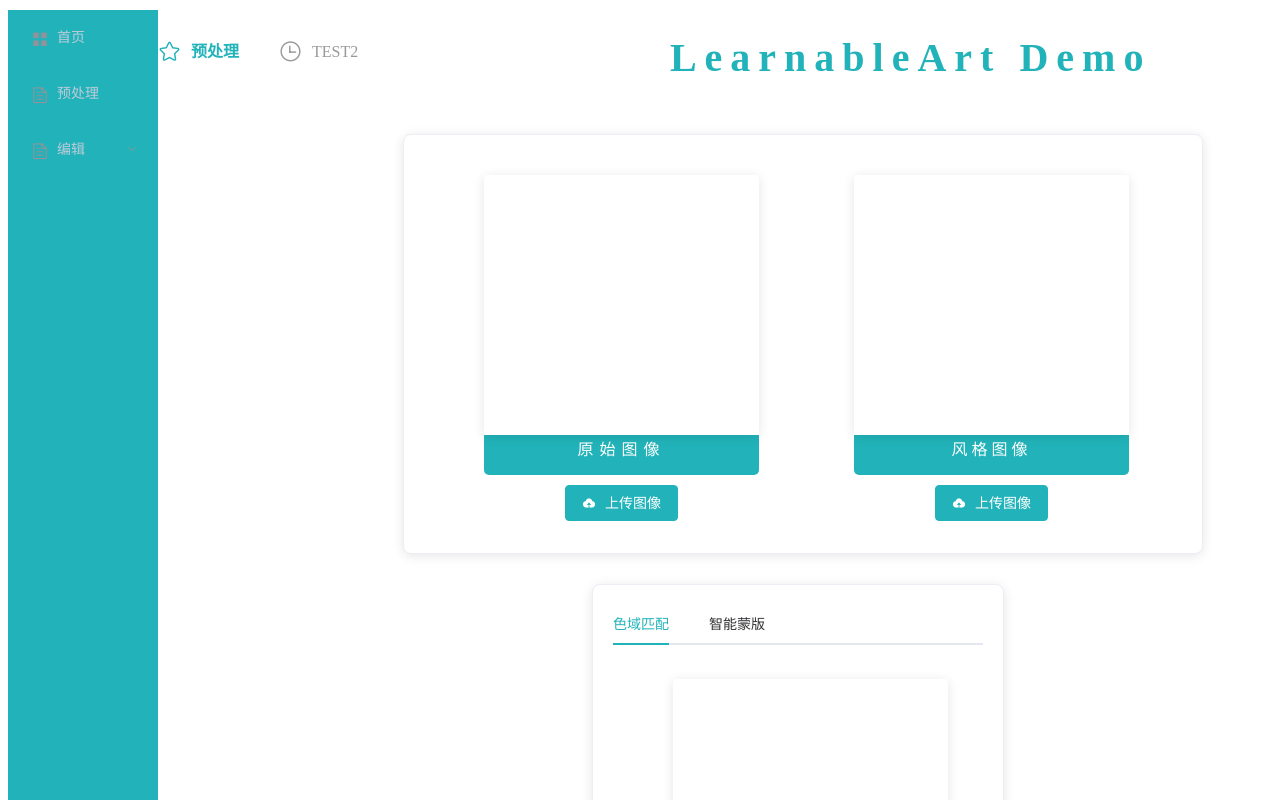
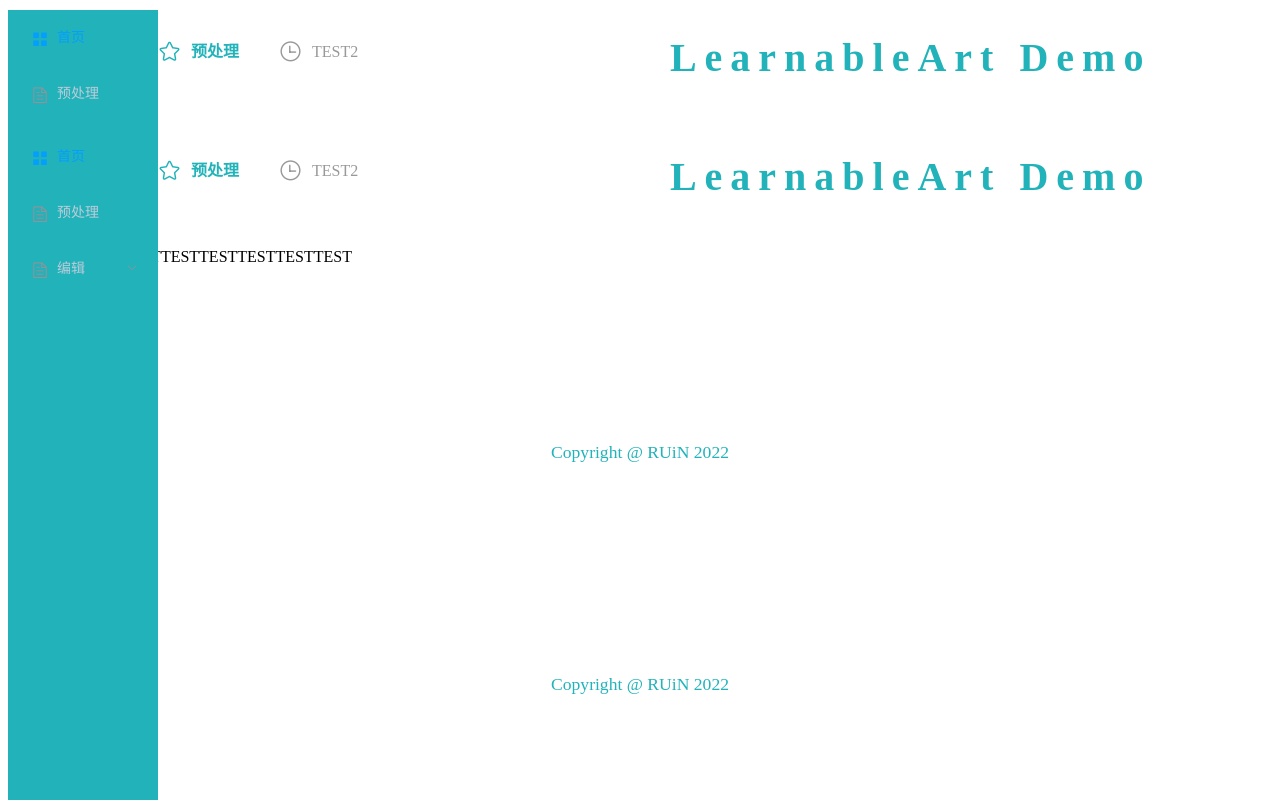
Before and after one commit to RUiN-jiarun/LearnableArt, a Vue app in the folder frontend/: page /#/home in a window 1280 px wide. Shown: the top 800 px of the page. Built offline with nearby package versions, Linux system fonts and the light colour scheme.

Commit message:
router test v2

```diff
--- a/frontend/src/App.vue
+++ b/frontend/src/App.vue
@@ -1,9 +1,9 @@
 <template>
   <div id="app">
-    <app-home></app-home>
+    <app-sidebar></app-sidebar>
     <app-header></app-header>
-
-    <app-content></app-content>
+    <router-view></router-view>
+    <!-- <app-content></app-content> -->
     <app-footer></app-footer>
   </div>
 </template>
@@ -12,9 +12,9 @@
 import Header from "./components/Header";
 import Footer from "./components/Footer";
 import Content from "./components/Content";
-import Home from "./components/Home";
+import Sidebar from "./components/Sidebar";
 export default {
-  name: "rua",
+  name: "App",
   data() {
     return {};
   },
@@ -22,7 +22,7 @@ export default {
     "app-header": Header,
     "app-footer": Footer,
     "app-content": Content,
-    "app-home": Home,
+    "app-sidebar": Sidebar,
   },
   methods: {},
 };
--- a/frontend/src/components/Home.vue
+++ b/frontend/src/components/Home.vue
@@ -1,82 +1,15 @@
 <template>
-  <div class="home" style="position:fixed">
-    <div class="manage_page fillcontain">
-      <el-row style="height: 100%;width:150px;overflow:hidden;display:flex;">
-        <el-col :span="3" style="min-height: 100%;background-color: #21b3b9;overflow: hidden;width:100%">
-          <el-menu
-            router
-            :default-active="$route.name"
-            class="el-menu-horizontal-demo"
-            @open="handleOpen"
-            @close="handleClose"
-            background-color="#21b3b9"
-            text-color="#bfcbd9"
-            active-text-color="#049eff">
-            <el-menu-item index="home"><i class="el-icon-menu"></i>首页</el-menu-item>
-            <el-menu-item index="pre"><i class="el-icon-document"></i>预处理</el-menu-item>
-
-
-            <el-submenu index="3">
-              <template slot="title"><i class="el-icon-document"></i>编辑</template>
-              <el-menu-item index="index">编辑1</el-menu-item>
-              <el-menu-item index="index2">编辑2</el-menu-item>
-              <el-menu-item index="index3">编辑3</el-menu-item>
-            </el-submenu>
-          </el-menu>
-        </el-col>
-        <el-col :span="0">
-          <keep-alive>
-            <router-view></router-view>
-          </keep-alive>
-        </el-col>
-      </el-row>
+    <div class="home">
+        TESTTESTTESTTESTTESTTESTTESTTESTTEST
     </div>
-  </div>
 </template>
 
 <script>
-// @ is an alias to /src
-
 export default {
-  name: 'Home',
-  computed: {
-    /*defaultActive: function () {
-      /!*刷新后导航还是高亮显示且展开*!/ //或者直接$route.name
-      //console.log(this.$route.path) /home/list  只取list就行 和el-menu-item的index对应
-      return this.$route.path.replace('/home/', '');
-    }*/
-  },
-  data() {
-    return {}
-  },
-  mounted() {},
-  methods: {
-    handleOpen(key, keyPath) {
+    name: 'Home',
+    data() {
+        return {}
     },
-    handleClose(key, keyPath) {
-    },
-  }
+    mounted() {},
 }
 </script>
-<style lang="less" scoped>
-.home, .fillcontain {
-  height: 100%;
-}
-
-.el-menu {
-  border: 0;
-}
-.el-col {
-  background-color: #21b3b9;
-  height: 100%;
-  overflow: auto;
-}
-.home {
-  /deep/ .el-submenu .el-menu-item {
-    background-color: #1f2d3d !important;
-  }
-  /deep/ .el-submenu__title:hover, .el-submenu .el-menu-item:hover {
-    background-color: #48576a !important;
-  }
-}
-</style>
--- /dev/null
+++ b/frontend/src/components/Sidebar.vue
@@ -0,0 +1,82 @@
+<template>
+  <div class="sidebar" style="position:fixed">
+    <div class="manage_page fillcontain">
+      <el-row style="height: 100%;width:150px;overflow:hidden;display:flex;">
+        <el-col :span="3" style="min-height: 100%;background-color: #21b3b9;overflow: hidden;width:100%">
+          <el-menu
+            router
+            :default-active="$route.name"
+            class="el-menu-horizontal-demo"
+            @open="handleOpen"
+            @close="handleClose"
+            background-color="#21b3b9"
+            text-color="#bfcbd9"
+            active-text-color="#049eff">
+            <el-menu-item index="home"><i class="el-icon-menu"></i>首页</el-menu-item>
+            <el-menu-item index="pre"><i class="el-icon-document"></i>预处理</el-menu-item>
+
+
+            <el-submenu index="3">
+              <template slot="title"><i class="el-icon-document"></i>编辑</template>
+              <el-menu-item index="index">编辑1</el-menu-item>
+              <el-menu-item index="index2">编辑2</el-menu-item>
+              <el-menu-item index="index3">编辑3</el-menu-item>
+            </el-submenu>
+          </el-menu>
+        </el-col>
+        <el-col :span="0">
+          <keep-alive>
+            <router-view></router-view>
+          </keep-alive>
+        </el-col>
+      </el-row>
+    </div>
+  </div>
+</template>
+
+<script>
+// @ is an alias to /src
+
+export default {
+  name: 'Sidebar',
+  computed: {
+    /*defaultActive: function () {
+      /!*刷新后导航还是高亮显示且展开*!/ //或者直接$route.name
+      //console.log(this.$route.path) /home/list  只取list就行 和el-menu-item的index对应
+      return this.$route.path.replace('/home/', '');
+    }*/
+  },
+  data() {
+    return {}
+  },
+  mounted() {},
+  methods: {
+    handleOpen(key, keyPath) {
+    },
+    handleClose(key, keyPath) {
+    },
+  }
+}
+</script>
+<style lang="less" scoped>
+.sidebar, .fillcontain {
+  height: 100%;
+}
+
+.el-menu {
+  border: 0;
+}
+.el-col {
+  background-color: #21b3b9;
+  height: 100%;
+  overflow: auto;
+}
+.sidebar {
+  /deep/ .el-submenu .el-menu-item {
+    background-color: #1f2d3d !important;
+  }
+  /deep/ .el-submenu__title:hover, .el-submenu .el-menu-item:hover {
+    background-color: #48576a !important;
+  }
+}
+</style>
```
Also changed, not shown: frontend/src/main.js (+4 -3 lines).
